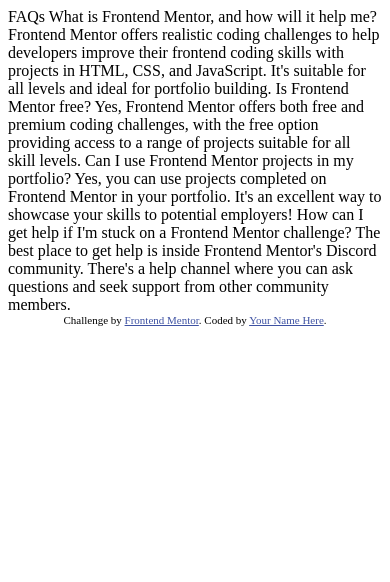
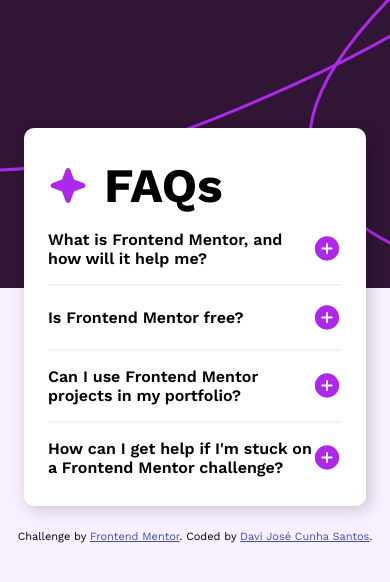
Before and after one commit to Dex64ter/FAQ, a plain HTML site: page index.html in a window 390 px wide. Drawn offline with nearby package versions, Linux system fonts and the light colour scheme.

Commit message:
The features of the FAQ done

```diff
--- a/index.html
+++ b/index.html
@@ -5,44 +5,68 @@
   <meta name="viewport" content="width=device-width, initial-scale=1.0"> <!-- displays site properly based on user's device -->
 
   <link rel="icon" type="image/png" sizes="32x32" href="./assets/images/favicon-32x32.png">
+  <link rel="stylesheet" href="style.css">
+  <link rel="preconnect" href="https://fonts.googleapis.com">
+  <link rel="preconnect" href="https://fonts.gstatic.com" crossorigin>
+  <link href="https://fonts.googleapis.com/css2?family=Work+Sans:wght@400;600;700&display=swap" rel="stylesheet">
 
-  <title>Frontend Mentor | FAQ accordion</title>
+  <title>FAQ accordion | Solution</title>
 
   <!-- Feel free to remove these styles or customise in your own stylesheet 👍 -->
   <style>
-    .attribution { font-size: 11px; text-align: center; }
+    .attribution { font-size: 11px; text-align: center;}
     .attribution a { color: hsl(228, 45%, 44%); }
   </style>
 </head>
 <body>
+  <div class="backgroundDiv">
+  </div>
 
-  FAQs
+  <div class="container">
+    <h1> <img src="./assets/images/icon-star.svg" alt=""> FAQs </h1>
 
-  What is Frontend Mentor, and how will it help me?
+    <section id="0" class="ask-question">
+      <strong> What is Frontend Mentor, and how will it help me? <img id="handleButton0" src="./assets/images/icon-plus.svg" alt="button to show the answer"></strong>
+      <span class="toggleSpan" >
+        Frontend Mentor offers realistic coding challenges to help developers improve their frontend coding skills with projects in HTML, CSS, and JavaScript. It's suitable for all levels and ideal for portfolio building.
+      </span>
+      <hr>
+    </section>
 
-  Frontend Mentor offers realistic coding challenges to help developers improve their
-  frontend coding skills with projects in HTML, CSS, and JavaScript. It's suitable for
-  all levels and ideal for portfolio building.
-
-  Is Frontend Mentor free?
-
+    <section id="1" class="ask-question">
+      <strong>Is Frontend Mentor free? <img id="handleButton1" src="./assets/images/icon-plus.svg" alt="button to show the answer"></strong>
+      <span class="toggleSpan" >
         Yes, Frontend Mentor offers both free and premium coding challenges, with the free
         option providing access to a range of projects suitable for all skill levels.
+      </span>
+      <hr>
+    </section>
 
-  Can I use Frontend Mentor projects in my portfolio?
-
+    <section id="2" class="ask-question">
+      <strong>
+        Can I use Frontend Mentor projects in my portfolio? <img id="handleButton2" src="./assets/images/icon-plus.svg" alt="button to show the answer">
+      </strong>
+      <span class="toggleSpan" >
         Yes, you can use projects completed on Frontend Mentor in your portfolio. It's an excellent
         way to showcase your skills to potential employers!
+      </span>
+      <hr>
+    </section>
 
-  How can I get help if I'm stuck on a Frontend Mentor challenge?
-
+    <section id="3" class="ask-question">
+      <strong>How can I get help if I'm stuck on a Frontend Mentor challenge? <img id="handleButton3" src="./assets/images/icon-plus.svg" alt="button to show the answer"></strong>
+      <span class="toggleSpan" >
         The best place to get help is inside Frontend Mentor's Discord community. There's a help
         channel where you can ask questions and seek support from other community members.
+      </span>
+    </section>
+  </div>
 
 
   <div class="attribution">
     Challenge by <a href="https://www.frontendmentor.io?ref=challenge" target="_blank">Frontend Mentor</a>.
-    Coded by <a href="#">Your Name Here</a>.
+    Coded by <a href="https://github.com/Dex64ter">Davi José Cunha Santos</a>.
   </div>
+  <script src="index.js"></script>
 </body>
 </html>
--- /dev/null
+++ b/index.js
@@ -0,0 +1,36 @@
+// Here we go, below is the code to handle the answers with click in the question.
+var sections = document.querySelectorAll(".ask-question")
+
+function handleButton(index){
+  var plusIcon = document.querySelector(`#handleButton${index}`);
+  console.log(plusIcon)
+  if (plusIcon.getAttribute('src').includes('plus')) {
+    plusIcon.setAttribute('src', './assets/images/icon-minus.svg');
+  } else {
+    plusIcon.setAttribute('src', './assets/images/icon-plus.svg');
+  }
+}
+
+sections[0].addEventListener('click', () => {
+  handleButton(0)
+  var span = document.getElementsByTagName('span');
+  span[0].classList.toggle('toggleSpan')
+})
+
+sections[1].addEventListener('click', () => {
+  handleButton(1)
+  var span = document.getElementsByTagName('span');
+  span[1].classList.toggle('toggleSpan')
+})
+
+sections[2].addEventListener('click', () => {
+  handleButton(2)
+  var span = document.getElementsByTagName('span');
+  span[2].classList.toggle('toggleSpan')
+})
+
+sections[3].addEventListener('click', () => {
+  handleButton(3)
+  var span = document.getElementsByTagName('span');
+  span[3].classList.toggle('toggleSpan')
+})
--- /dev/null
+++ b/style.css
@@ -0,0 +1,102 @@
+* {
+  margin: 0;
+  padding: 0;
+  box-sizing: border-box;
+}
+
+:root {
+  --white: hsl(0, 0%, 100%);
+  --light-pink: hsl(275, 100%, 97%);
+  --grayish-purple: hsl(292, 16%, 49%);
+  --dark-purple: #2f1433;
+  --strong-pink: #AD28EB;
+}
+
+body {
+  background-color: var(--light-pink);
+  font-family: 'Work Sans', sans-serif;
+  display: flex;
+  /* align-items: center;*/
+  gap: 1.5rem;
+  flex-direction: column;
+
+}
+
+body .backgroundDiv {
+  position: absolute;
+
+  background-image: url('./assets/images/background-pattern-desktop.svg');
+  width: 100%;
+  height: 18rem;
+  top: 0;
+  z-index: -1;
+}
+
+.container {
+  background: var(--white);
+  margin: 0 auto;
+  margin-top: 8rem;
+  max-width: 35rem;
+  padding: 2.2rem 2rem 1.8rem;
+
+  border-radius: 10px;
+  box-shadow: .2rem .2rem 1rem rgba( 0, 0, 0, .2 );
+}
+
+.container h1 {
+  display: flex;
+  align-items: center;
+  font-size: 3rem;
+  font-weight: 700;
+  gap: 1rem;
+}
+
+.container h1 img {
+  width: 2.5rem;
+}
+
+.ask-question {
+  display: flex;
+  flex-direction: column;
+  font-size: 1rem;
+  margin-top: 1.5rem;
+  gap: 1.5rem;
+}
+
+.ask-question strong {
+  display: flex;
+  align-items: center;
+  justify-content: space-between;
+  font-weight: 600;
+  cursor: pointer;
+}
+
+.ask-question strong:hover {
+  color: var(--strong-pink);
+}
+
+.ask-question span {
+  font-weight: 400;
+  color: rgb(0, 0, 0, 0.5);
+}
+
+hr {
+  border-color: rgba(0, 0, 0, 0.05);
+}
+
+.toggleSpan {
+  display: none;
+}
+
+@media (max-width: 720px) {
+  .container {
+    margin-right: 1.5rem;
+    margin-left: 1.5rem;
+    padding: 1.8rem 1.5rem 1.8rem;
+  }
+
+  .ask-question {
+    margin-top: 1rem;
+    gap: 1rem;
+  }
+}
```
Lines whose indentation alone changed are shown as unchanged.
